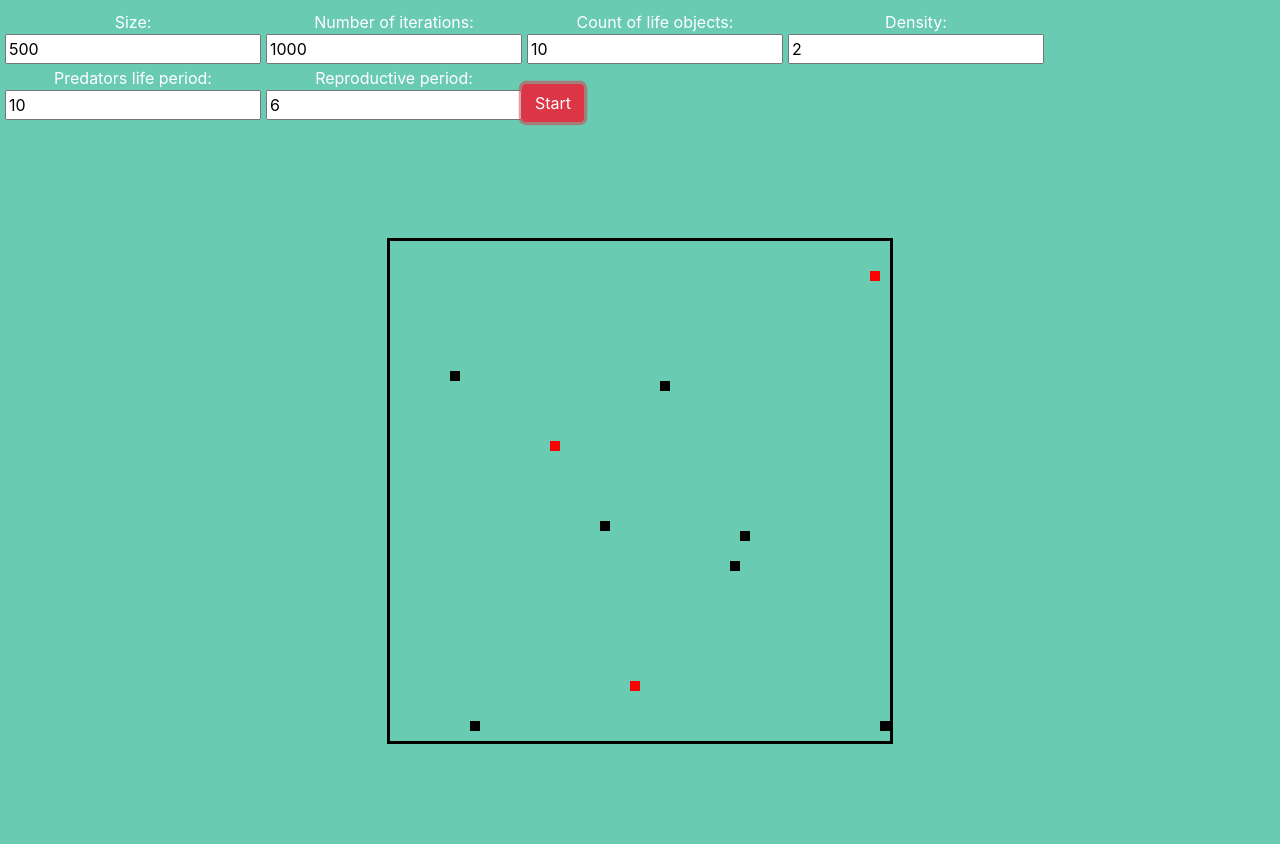
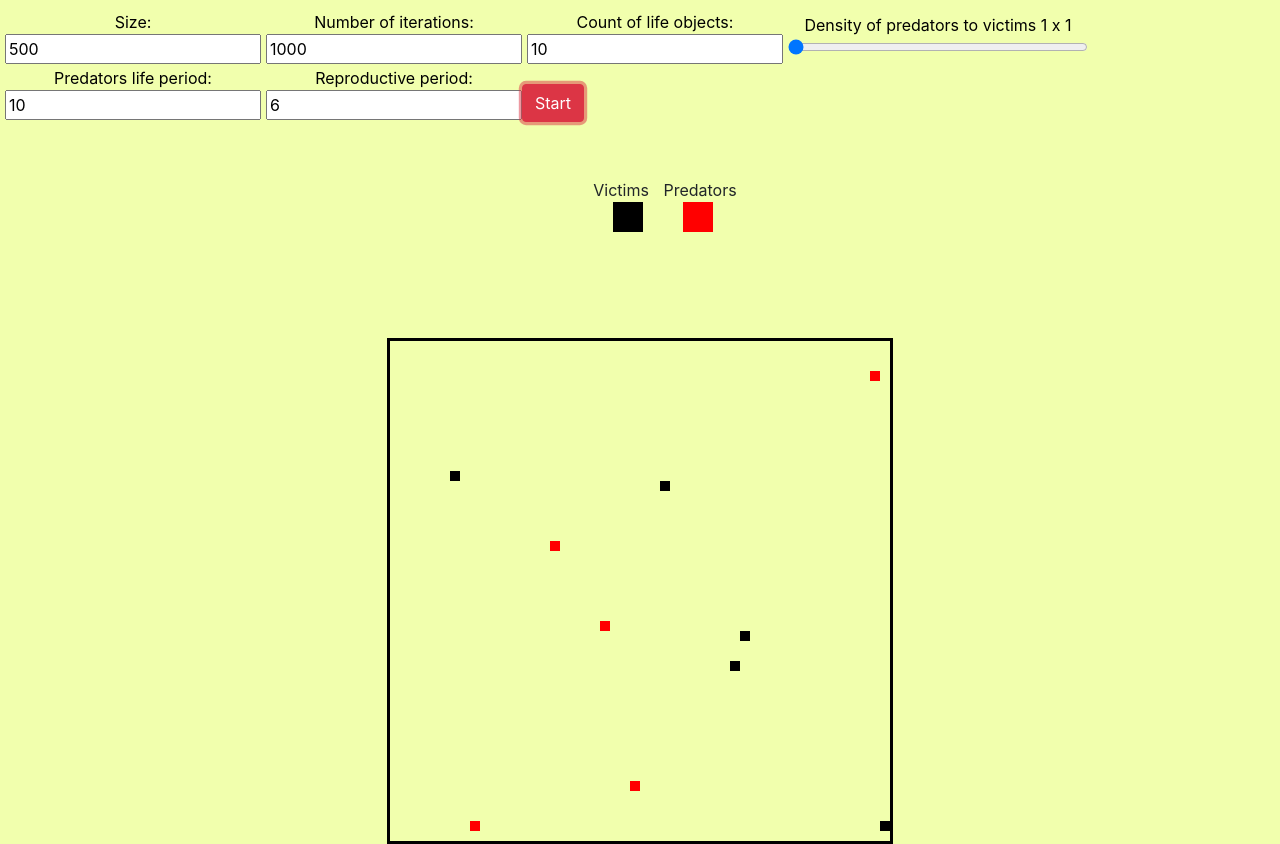
Before and after one commit to NololJedi/GameOfLife, a plain HTML site: page index.html in a window 1280 px wide. Both pictures are taken after a click on the button "Start". Before the commit the page ends 800 px from the top, so only its background shows below. Drawn offline with nearby package versions, Linux system fonts and the light colour scheme.

Commit message:
Project refatoring was made.

```diff
--- a/css/main.css
+++ b/css/main.css
@@ -1,11 +1,11 @@
 body {
-background-color: #6acbb3;
+    background-color: rgba(234, 255, 124, 0.62);
 }
 
 .field {
     display: flex;
     justify-content: center;
-    margin-top: 80px;
+    margin-top: 60px;
 }
 
 .field canvas {
@@ -13,7 +13,7 @@ background-color: #6acbb3;
 }
 
 .gameSetting {
-    color: white;
+    color: black;
     margin-top: 10px;
     display: flex;
     justify-content: center;
@@ -30,9 +30,47 @@ background-color: #6acbb3;
 .message {
     height: 20px;
     margin-top: 5px;
-    color: #ff1919;
+    color: #ff0600;
 }
 
 .message ul {
     list-style: none;
 }
+
+.message li {
+    margin-right: 10px;
+    display: inline;
+}
+
+.victim {
+    margin-left: 20px;
+    background-color: black;
+    width: 30px;
+    height: 30px;
+}
+
+.predator {
+    margin-left: 20px;
+    background-color: red;
+    width: 30px;
+    height: 30px;
+}
+
+.story {
+    margin-top: 20px;
+    text-align: center;
+}
+
+.information {
+    margin-left: 10px;
+    display: inline-block;
+}
+
+.rangeDensity {
+    width: 300px;
+}
+
+.result {
+    font-size: 30px;
+    height: 30px;
+}
--- a/index.html
+++ b/index.html
@@ -23,15 +23,16 @@
             <input id="count" type="number" value="10">
         </div>
         <div>
-            <label title="Density of predators to victims 1 x value" for="density">Density: </label>
-            <input id="density" type="number" value="2">
+            <label id="densityLabel" for="density">Density of predators to victims 1 x 1</label>
+            <input class="rangeDensity" id="density" type="range" min="1" max="10" step="1" value="1">
         </div>
         <div>
             <label for="predatorLifePeriod" title="Iterations count of predator's life.">Predators life period:</label>
             <input id="predatorLifePeriod" type="number" value="10">
         </div>
         <div>
-            <label for="reproductivePeriod" title="Iterations count of reproductive period.">Reproductive period:</label>
+            <label for="reproductivePeriod" title="Iterations count of reproductive period.">Reproductive
+                period:</label>
             <input id="reproductivePeriod" type="number" value="6">
         </div>
         <button class="btn btn-danger" id="start">Start</button>
@@ -40,7 +41,22 @@
 <div class="message">
     <ul id="message"></ul>
 </div>
-<div class="field" id="field"><canvas id="canvas" width="500" height="500"></canvas></div>
+<div class="story">
+    <ul>
+        <li class="information">
+            <div>Victims</div>
+            <div class="victim"></div>
+        </li>
+        <li class="information">
+            <div>Predators</div>
+            <div class="predator"></div>
+        </li>
+    </ul>
+    <div class="result" id="result"></div>
+</div>
+<div class="field" id="field">
+    <canvas id="canvas" width="500" height="500"></canvas>
+</div>
 <script src="https://code.jquery.com/jquery-3.3.1.slim.min.js"
         integrity="sha384-q8i/X+965DzO0rT7abK41JStQIAqVgRVzpbzo5smXKp4YfRvH+8abtTE1Pi6jizo"
         crossorigin="anonymous"></script>
--- a/js/main.js
+++ b/js/main.js
@@ -1,3 +1,4 @@
+;(function () {
     'use strict';
 
     /*Constants*/
@@ -10,8 +11,6 @@ const MIN_ITERATIONS_COUNT = 20;
     const MAX_ITERATIONS_COUNT = 1000;
     const MAX_COUNT_OF_LIFE_OBJECTS = 300;
     const MIN_COUNT_OF_LIFE_OBJECTS = 10;
-const MAX_DENSITY = 10;
-const MIN_DENSITY = 1;
     const MIN_PREDATORS_LIFE_PERIOD = 1;
     const MAX_PREDATORS_LIFE_PERIOD = 1000;
     const MAX_REPRODUCTIVE_PERIOD = 1000;
@@ -19,7 +18,6 @@ const MIN_REPRODUCTIVE_PERIOD = 2;
     const SIZE_MESSAGE_ID = "sizeMessage";
     const ITERATIONS_MESSAGE_ID = "iterationsMessage";
     const LIFE_OBJECTS_MESSAGE_ID = "lifeObjectsMessage";
-const DENSITY_MESSAGE_ID = "densityMessage";
     const PREDATORS_LIFE_MESSAGE_ID = "predatorsMessage";
     const REPRODUCTIVE_MESSAGE_ID = "reproductiveMessage";
 
@@ -36,7 +34,6 @@ let gameField;
     let isSizeValid = true;
     let isIterationsCountValid = true;
     let isLifeObjectsCount = true;
-let isDensityValid = true;
     let isPredatorLifePeriodValid = true;
     let isReproductivePeriodValid = true;
 
@@ -57,87 +54,91 @@ let victims;
     let notEnabledCells = [];
 
     /*Messages*/
-let PREDATORS_DEAD_MESSAGE = "All predators are dead";
-let VICTIMS_DEAD_MESSAGE = "All victims are dead";
-let ITERATIONS_FINISHED_MESSAGE = "Iterations end";
+    let PREDATORS_DEAD_MESSAGE = "All predators are dead.";
+    let VICTIMS_DEAD_MESSAGE = "All victims are dead.";
+    let ITERATIONS_FINISHED_MESSAGE = "Iterations end.";
     let SIZE_NOT_VALID_MESSAGE = `Check size. Max - ${MAX_SIZE_VALUE}, min - ${MIN_SIZE_VALUE}`;
     let ITERATIONS_NOT_VALID_MESSAGE = `Check iterations count. Max - ${MAX_ITERATIONS_COUNT}, min - ${MIN_ITERATIONS_COUNT}`;
     let LIFE_OBJECTS_COUNT_NOT_VALID_MESSAGE = `Check life objects count. Max - ${MAX_COUNT_OF_LIFE_OBJECTS}, min - ${MIN_COUNT_OF_LIFE_OBJECTS}`;
-let DENSITY_NOT_VALID_MESSAGE = `Check density. Max - ${MAX_DENSITY}, min - ${MIN_DENSITY}`;
     let PREDATORS_LIFE_PERIOD_NOT_VALID_MESSAGE = `Check predators life period. Max - ${MAX_PREDATORS_LIFE_PERIOD}, min - ${MIN_PREDATORS_LIFE_PERIOD}`;
     let REPRODUCTIVE_PERIOD_NOT_VALID_MESSAGE = `Check reproductive period. Max - ${MAX_REPRODUCTIVE_PERIOD}, min - ${MIN_REPRODUCTIVE_PERIOD}`;
 
     /*Constructors*/
-function GameField(interval) {
+    function GameField(interval, size) {
         this.canvas = document.createElement("canvas");
-    this.id = 0;
-    this.interval = function () {
-        return window.setInterval(updateField, interval);
-    };
-    this.render = function (size) {
         this.canvas.id = "canvas";
         this.canvas.width = size;
         this.canvas.height = size;
+        document.getElementById("field").appendChild(this.canvas);
+        this.updateField = function () {
             this.context = this.canvas.getContext("2d");
-        document.getElementById("field").appendChild(this.canvas);
-        this.id = this.interval();
+            this.context.clearRect(0, 0, this.canvas.width, this.canvas.height);
+            let condition = checkGameCondition();
+            if (condition === "") {
+                iterations--;
+                predatorsLifeCycle();
+                victimsLifeCycle();
+                updateLifeObjects(predators);
+                updateLifeObjects(victims);
+            } else {
+                document.getElementById("result").textContent = condition;
+            }
         };
-    this.clear = function () {
-        this.context.clearRect(0, 0, this.canvas.width, this.canvas.height);
+        this.getInterval = function () {
+            return window.setInterval(this.updateField, interval);
         };
-    this.message = function (message) {
-        this.context.fillStyle = "white";
-        this.context.font = size / 12 + "px Arial";
-        if (ITERATIONS_FINISHED_MESSAGE === message) {
-            this.context.fillText(message, size / 5, size / 2);
-        } else {
-            this.context.fillText(message, 10, size / 2);
-        }
-    }
+        this.intervalId = this.getInterval();
     }
 
     function Cell(xCoordinate, yCoordinate, color) {
         this.xCoordinate = xCoordinate;
         this.yCoordinate = yCoordinate;
         this.color = color;
-    this.update = function () {
-        let context = gameField.context;
-        context.fillStyle = this.color;
-        context.fillRect(this.xCoordinate, this.yCoordinate, CELL_SIZE, CELL_SIZE);
-    };
     }
 
     function LifeObject(color, cell) {
         this.cell = cell;
         this.reproductiveIndex = reproductivePeriod;
         this.color = color;
-    this.reproductiveItSelf = function () {
+    }
+
+    function Predator(cell) {
+        LifeObject.call(this, PREDATOR_COLOR, cell);
+        this.predatorLifePeriod = predatorLifePeriod;
+    }
+
+    Cell.prototype.update = function () {
+        let context = gameField.canvas.getContext("2d");
+        context.fillStyle = this.color;
+        context.fillRect(this.xCoordinate, this.yCoordinate, CELL_SIZE, CELL_SIZE);
+    };
+
+    LifeObject.prototype.move = function () {
+        this.cell = chooseDirection(this.cell);
+    };
+
+    LifeObject.prototype.updateObject = function () {
+        this.cell.update();
+    };
+
+    LifeObject.prototype.reproductiveItSelf = function (color) {
         if (this.reproductiveIndex === 0) {
             let newCell = createNewCell(this.cell, this.color);
             if (PREDATOR_COLOR === color) {
                 let predator = new Predator(newCell);
                 predator.predatorLifePeriod = Math.round(predatorLifePeriod / 2);
                 predators.push(predator);
-            }
-            if (VICTIM_COLOR === color) {
+            } else {
                 victims.push(new LifeObject(VICTIM_COLOR, newCell));
             }
             this.reproductiveIndex = reproductivePeriod;
         }
         this.reproductiveIndex--;
     };
-    this.move = function () {
-        this.cell = chooseDirection(this.cell);
-    };
-    this.updateObject = function () {
-        this.cell.update();
-    };
-}
 
-function Predator(cell) {
-    LifeObject.call(this, PREDATOR_COLOR, cell);
-    this.predatorLifePeriod = predatorLifePeriod;
-    this.eat = function () {
+    Predator.prototype = Object.create(LifeObject.prototype);
+
+    Predator.prototype.eat = function () {
         //Loop all victims
         for (let victimsIndex = 0; victimsIndex < victims.length; victimsIndex++) {
             let victimCell = victims[victimsIndex].cell;
@@ -150,19 +151,20 @@ function Predator(cell) {
             }
         }
     };
-    this.die = function (index) {
+
+    Predator.prototype.die = function (index){
         this.predatorLifePeriod--;
         if (this.predatorLifePeriod === 0) {
             predators.splice(index, 1);
         }
     };
-    this.lifeCycle = function (index) {
-        this.reproductiveItSelf();
+
+    Predator.prototype.lifeCycle = function (index) {
+        this.reproductiveItSelf(PREDATOR_COLOR);
         this.move();
         this.eat();
         this.die(index);
-    }
-}
+    };
 
     /*Set listeners*/
     startButton.onclick = startGame;
@@ -194,15 +196,6 @@ countInput.oninput = function (event) {
         checkStartButton();
     };
 
-densityInput.oninput = function (event) {
-    isDensityValid = validateInput(MIN_DENSITY,
-        MAX_DENSITY,
-        densityInput.value,
-        DENSITY_NOT_VALID_MESSAGE,
-        DENSITY_MESSAGE_ID);
-    checkStartButton();
-};
-
     predatorLifePeriodInput.oninput = function (event) {
         isPredatorLifePeriodValid = validateInput(MIN_PREDATORS_LIFE_PERIOD,
             MAX_PREDATORS_LIFE_PERIOD,
@@ -221,12 +214,16 @@ reproductivePeriodInput.oninput = function (event) {
         checkStartButton();
     };
 
+    densityInput.oninput = function (event) {
+        document.getElementById("densityLabel").textContent = `Density of predators to victims 1 x ${this.value}`;
+    };
+
     /*Game main function*/
     function startGame(event) {
         event.preventDefault();
 
         if (gameField) {
-        window.clearInterval(gameField.id);
+            window.clearInterval(gameField.intervalId);
         }
         gameField = null;
         document.getElementById("canvas").remove();
@@ -245,8 +242,7 @@ function startGame(event) {
         predators = initializePredators(predatorsCount, size);
         victims = initializeVictims(victimsCount, size);
 
-    gameField = new GameField(500);
-    gameField.render(size);
+        gameField = new GameField(500, size);
     }
 
     /*Rendering*/
@@ -268,20 +264,6 @@ function updateLifeObjects(lifeObjects) {
         for (let index = 0; index < lifeObjects.length; index++) {
             let lifeObject = lifeObjects[index];
             lifeObject.updateObject();
-    }
-}
-
-function updateField() {
-    gameField.clear();
-    let condition = checkGameCondition();
-    if (condition === "") {
-        iterations--;
-        predatorsLifeCycle();
-        victimsLifeCycle();
-        updateLifeObjects(predators);
-        updateLifeObjects(victims);
-    } else {
-        gameField.message(condition);
         }
     }
 
@@ -439,7 +421,8 @@ function checkStartButton() {
         startButton.disabled = !(isSizeValid
             && isReproductivePeriodValid
             && isPredatorLifePeriodValid
-        && isDensityValid
             && isIterationsCountValid
             && isLifeObjectsCount);
     }
+
+}());
```
Lines whose indentation alone changed are shown as unchanged.
